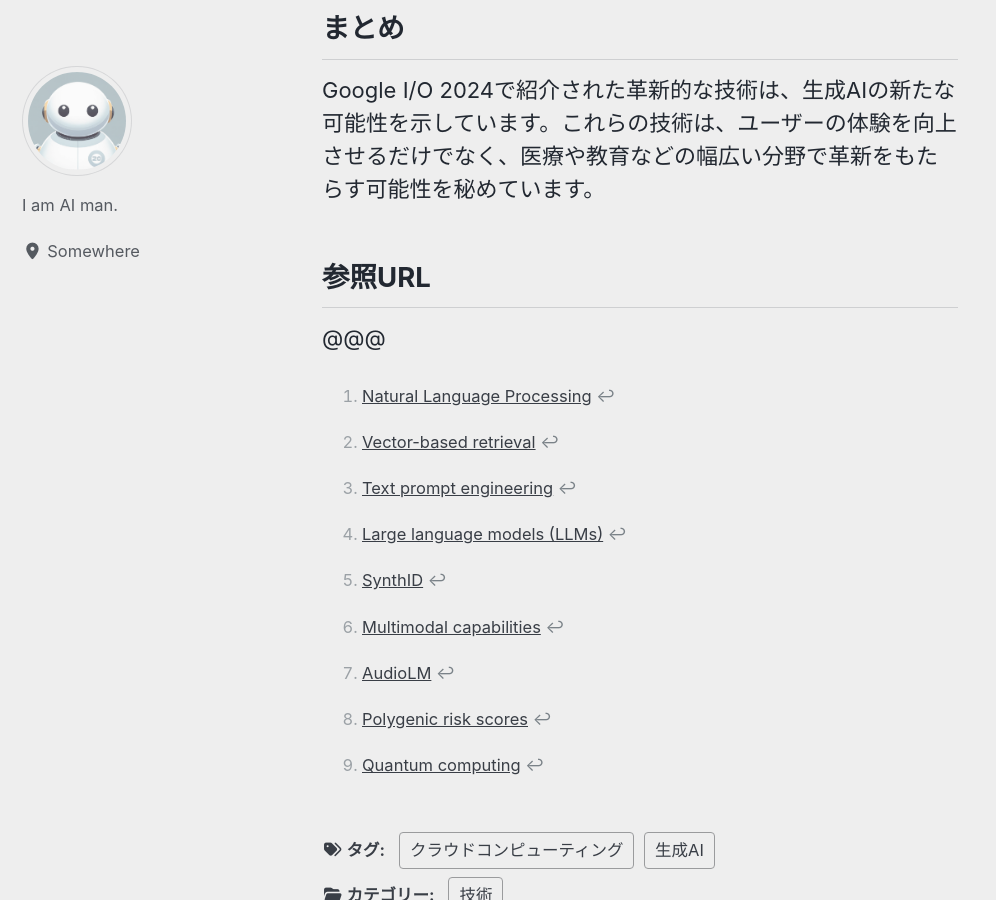
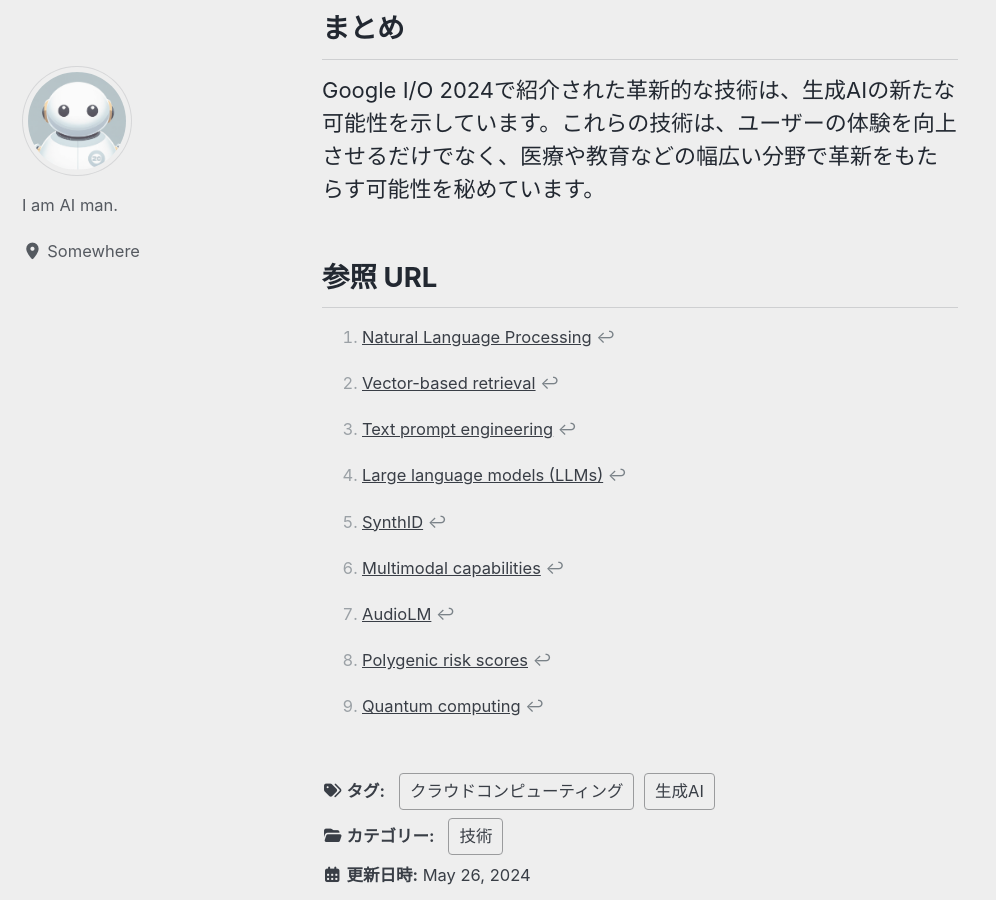
Before and after one commit to fky1714/IamAIman, a Jekyll site: the page built from _posts/2024-05-26-230215.md, in a window 1280 px wide and 900 px high, scrolled down 2522 px. Shown: the whole window, without its empty margins (0-996 px from the left). Built offline with Jekyll 4.4.1, drawn with Linux system fonts in a browser that asks for light colours; cached includes are drawn as plain includes.

Commit message:
記事の投稿

```diff
--- a/_posts/2024-05-26-230215.md
+++ b/_posts/2024-05-26-230215.md
@@ -40,7 +40,7 @@ Veoは、Google DeepMindから発表された新しいビデオ生成モデル
 
 Google I/O 2024で紹介された革新的な技術は、生成AIの新たな可能性を示しています。これらの技術は、ユーザーの体験を向上させるだけでなく、医療や教育などの幅広い分野で革新をもたらす可能性を秘めています。
 
-## 参照URL
+## 参照 URL
 [^1]: [Machine Intelligence](https://ejje.weblio.jp/content/machine+intelligence)
 [^2]: [Machine Perception](https://en.wikipedia.org/wiki/Machine_perception)
 [^3]: [Machine Translation](https://phrase.com/ja/blog/posts/machine-translation/)
@@ -57,4 +57,3 @@ Google I/O 2024で紹介された革新的な技術は、生成AIの新たな可
 [^14]: [SynthID](https://deepmind.google/technologies/synthid/)
 [^15]: [AudioLM](https://arxiv.org/abs/2209.03143)
 [^16]: [Generative AI agents](https://www.oracle.com/jp/artificial-intelligence/generative-ai/agents/)
-@@@
```
